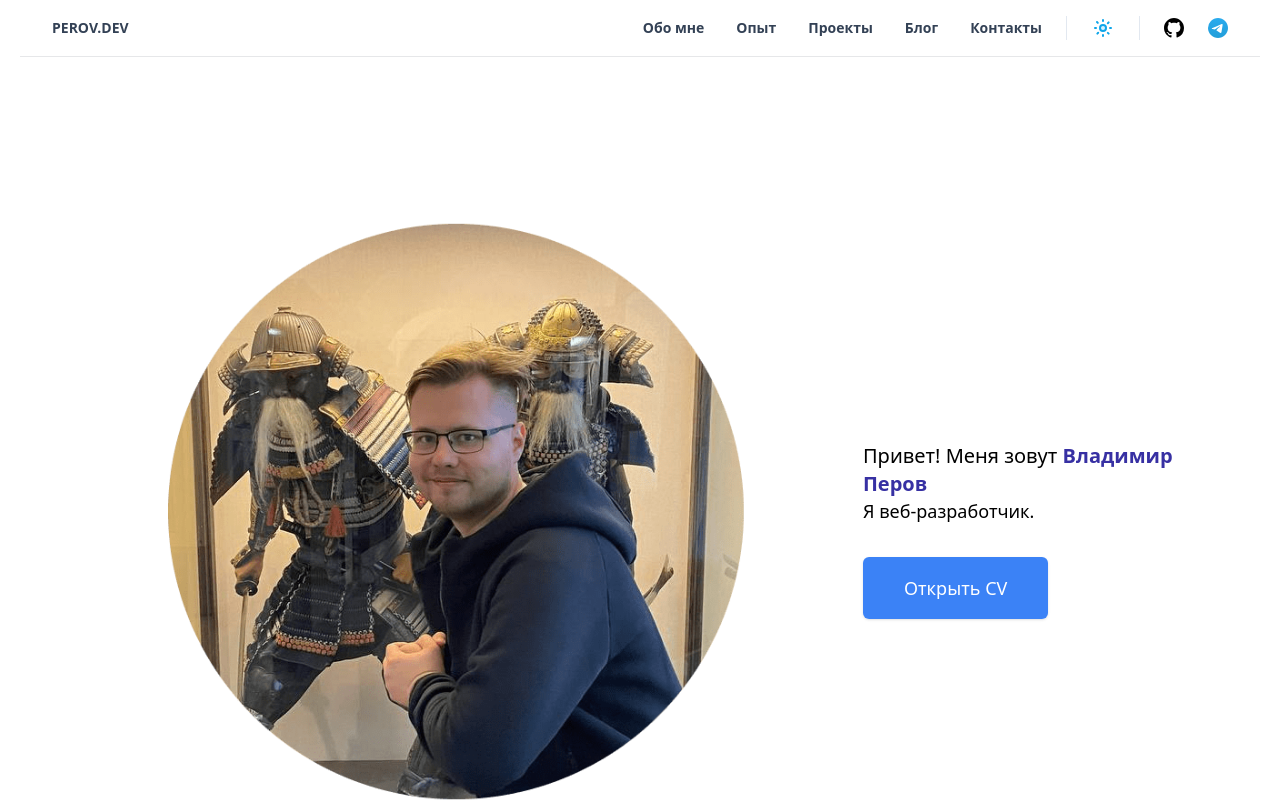
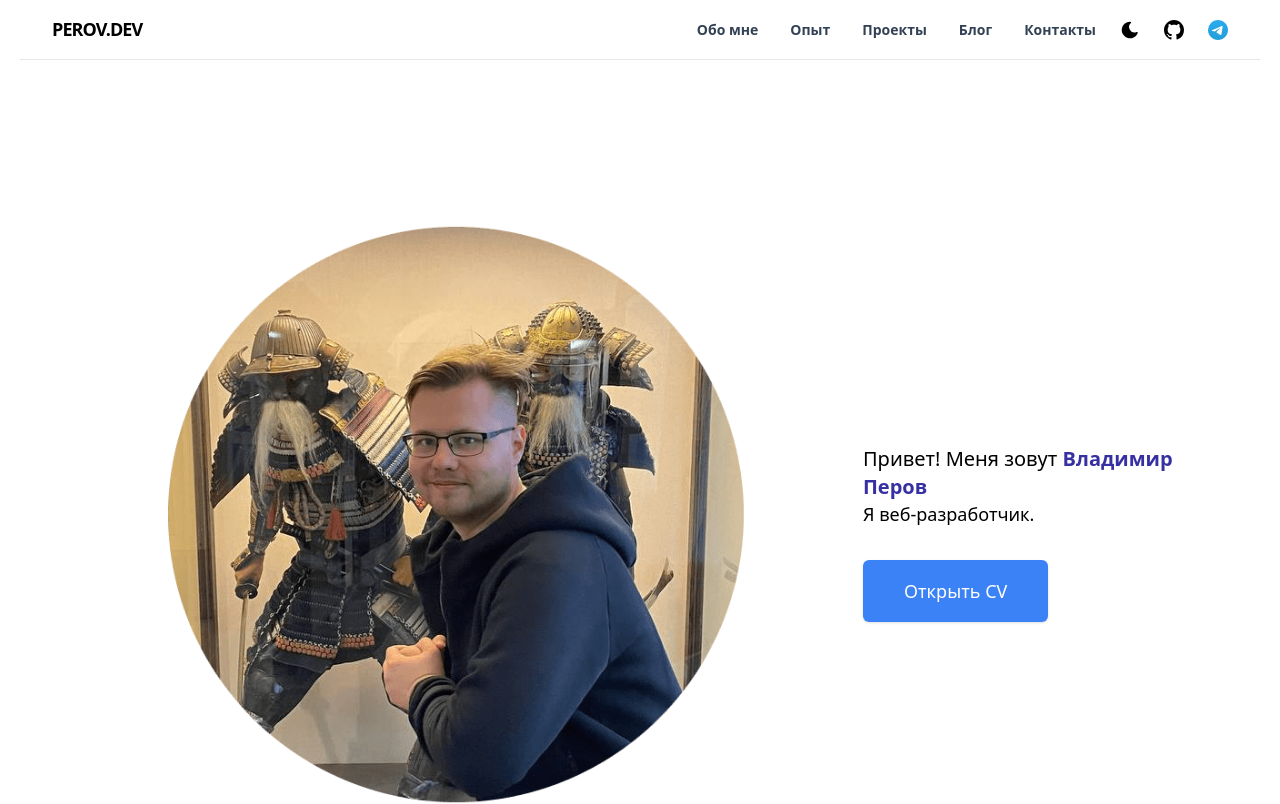
Before and after one commit to per0w/blog, a Next.js app: page / in a window 1280 px wide. Shown: the top 804 px of the page. Built offline with nearby package versions, Linux system fonts and the light colour scheme.

Commit message:
feat: added dark mode

```diff
--- a/package.json
+++ b/package.json
@@ -16,6 +16,7 @@
     "geist": "^1.3.1",
     "next": "14.2.16",
     "next-mdx-remote": "^5.0.0",
+    "next-themes": "^0.3.0",
     "nextjs-toploader": "^3.7.15",
     "react": "18.3.1",
     "react-dom": "18.3.1",
--- a/src/app/globals.css
+++ b/src/app/globals.css
@@ -1,6 +1,12 @@
 @tailwind base;
 @tailwind components;
 @tailwind utilities;
+
+@layer base {
+  body {
+    @apply dark:bg-gray-800 bg-white;
+  }
+}
 
 ::selection {
   background-color: #47a3f3;
@@ -55,7 +61,7 @@ html {
 
 .prose .anchor:after {
   @apply text-neutral-300 dark:text-neutral-700;
-  content: '#';
+  content: "#";
 }
 
 .prose *:hover > .anchor {
@@ -133,8 +139,8 @@ pre {
 }
 
 /* Remove Safari input shadow on mobile */
-input[type='text'],
-input[type='email'] {
+input[type="text"],
+input[type="email"] {
   -webkit-appearance: none;
   -moz-appearance: none;
   appearance: none;
--- a/src/app/layout.tsx
+++ b/src/app/layout.tsx
@@ -3,6 +3,7 @@ import NextTopLoader from "nextjs-toploader";
 import { GeistSans } from "geist/font/sans";
 import { GeistMono } from "geist/font/mono";
 
+import { Providers } from "@/components/providers/providers";
 import { Header } from "@/components/header/header";
 import { Footer } from "@/components/footer/footer";
 
@@ -12,7 +13,7 @@ import icon from "./favicon.ico";
 export const metadata: Metadata = {
   title: "perovdev",
   description: "Perovs personal site",
-  icons: [{ rel: 'icon', url: icon.src }],
+  icons: [{ rel: "icon", url: icon.src }],
 };
 
 const cx = (...classes: string[]) => classes.filter(Boolean).join(" ");
@@ -25,19 +26,18 @@ export default function RootLayout({
   return (
     <html
       lang="ru"
-      className={cx(
-        "text-black bg-white dark:text-white dark:bg-black",
-        GeistSans.variable,
-        GeistMono.variable
-      )}
+      suppressHydrationWarning={true}
+      className={cx(GeistSans.variable, GeistMono.variable)}
     >
       <body
-        className={`antialiased mx-auto max-w-screen-xl bg-white px-5 dark:text-white dark:bg-black xs:text-[16px] md:text-[18px]`}
+        className={`antialiased mx-auto max-w-screen-xl px-5 xs:text-[16px] md:text-[18px]`}
       >
-        <Header />
-        <NextTopLoader showSpinner={false} />
-        {children}
-        <Footer />
+        <Providers>
+          <Header />
+          <NextTopLoader showSpinner={false} />
+          {children}
+          <Footer />
+        </Providers>
       </body>
     </html>
   );
--- a/src/app/page.tsx
+++ b/src/app/page.tsx
@@ -7,7 +7,7 @@ import { Projects } from "@/components/projects/projects";
 
 export default function Home() {
   return (
-    <div className="bg-white">
+    <div>
       <div className="mx-auto max-w-7xl px-6 lg:px-8">
         <Hero />
 
--- a/src/components/experience/experience.tsx
+++ b/src/components/experience/experience.tsx
@@ -69,7 +69,7 @@ const DEFAULT_JOBS: ExperienceItemProps[] = [
 export const Experience = ({ jobs = DEFAULT_JOBS }: ExperienceProps) => {
   return (
     <Section id={SECTIONS_IDS.experience} title="Опыт:">
-      <div className="flex items-center justify-center bg-white px-6 md:px-60">
+      <div className="flex items-center justify-center px-6 md:px-60">
         <div className="space-y-6 border-l-2 border-dashed">
           {jobs.map((job) => {
             return <ExperienceItem key={job.title} {...job} />;
--- a/src/components/header/header.tsx
+++ b/src/components/header/header.tsx
@@ -1,14 +1,15 @@
 import { SECTIONS_IDS } from "@/constants/common";
 import Link from "next/link";
+import ThemeSwitcher from "../theme-switcher/theme-switcher";
 
 export const Header = () => {
   return (
-    <div className="sticky top-0 z-40 w-full backdrop-blur flex-none transition-colors duration-500 lg:z-50 lg:border-b lg:border-slate-900/10 dark:border-slate-50/[0.06] bg-white/95 supports-backdrop-blur:bg-white/60 dark:bg-transparent">
+    <div className="sticky top-0 z-40 w-full backdrop-blur flex-none lg:z-50 lg:border-b lg:border-slate-900/10 dark:border-slate-50/[0.06] bg-white/95 supports-backdrop-blur:bg-white/60 dark:bg-transparent">
       <div className="max-w-8xl mx-auto">
         <div className="py-4 border-b border-slate-900/10 lg:px-8 lg:border-0 dark:border-slate-300/10 mx-4 lg:mx-0">
           <div className="relative flex items-center">
             <Link
-              className="text-sm leading-6 font-semibold text-slate-700 dark:text-slate-200"
+              className="title font-semibold text-1xl tracking-tighter"
               href="/"
             >
               PEROV.DEV
@@ -58,64 +59,8 @@ export const Header = () => {
                   </li>
                 </ul>
               </nav>
-              <div className="flex items-center ">
-                <label
-                  className="sr-only"
-                  htmlFor="headlessui-listbox-button-:R2lkcr6:"
-                  id="headlessui-label-:R1lkcr6:"
-                  data-headlessui-state=""
-                >
-                  Theme
-                </label>
-                <button
-                  type="button"
-                  className="border-r border-l border-slate-200 ml-6 pl-6 dark:border-slate-800 pr-6 hidden lg:flex"
-                  id="headlessui-listbox-button-:R2lkcr6:"
-                  aria-haspopup="listbox"
-                  aria-expanded="false"
-                  data-headlessui-state=""
-                  aria-labelledby="headlessui-label-:R1lkcr6: headlessui-listbox-button-:R2lkcr6:"
-                >
-                  <span className="dark:hidden">
-                    <svg
-                      viewBox="0 0 24 24"
-                      fill="none"
-                      strokeWidth="2"
-                      strokeLinecap="round"
-                      strokeLinejoin="round"
-                      className="w-6 h-6"
-                    >
-                      <path
-                        d="M15 12a3 3 0 1 1-6 0 3 3 0 0 1 6 0Z"
-                        className="fill-sky-400/20 stroke-sky-500"
-                      ></path>
-                      <path
-                        d="M12 4v1M17.66 6.344l-.828.828M20.005 12.004h-1M17.66 17.664l-.828-.828M12 20.01V19M6.34 17.664l.835-.836M3.995 12.004h1.01M6 6l.835.836"
-                        className="stroke-sky-500"
-                      ></path>
-                    </svg>
-                  </span>
-                  <span className="hidden dark:inline">
-                    <svg viewBox="0 0 24 24" fill="none" className="w-6 h-6">
-                      <path
-                        fillRule="evenodd"
-                        clipRule="evenodd"
-                        d="M17.715 15.15A6.5 6.5 0 0 1 9 6.035C6.106 6.922 4 9.645 4 12.867c0 3.94 3.153 7.136 7.042 7.136 3.101 0 5.734-2.032 6.673-4.853Z"
-                        className="fill-sky-400/20"
-                      ></path>
-                      <path
-                        d="m17.715 15.15.95.316a1 1 0 0 0-1.445-1.185l.495.869ZM9 6.035l.846.534a1 1 0 0 0-1.14-1.49L9 6.035Zm8.221 8.246a5.47 5.47 0 0 1-2.72.718v2a7.47 7.47 0 0 0 3.71-.98l-.99-1.738Zm-2.72.718A5.5 5.5 0 0 1 9 9.5H7a7.5 7.5 0 0 0 7.5 7.5v-2ZM9 9.5c0-1.079.31-2.082.845-2.93L8.153 5.5A7.47 7.47 0 0 0 7 9.5h2Zm-4 3.368C5 10.089 6.815 7.75 9.292 6.99L8.706 5.08C5.397 6.094 3 9.201 3 12.867h2Zm6.042 6.136C7.718 19.003 5 16.268 5 12.867H3c0 4.48 3.588 8.136 8.042 8.136v-2Zm5.725-4.17c-.81 2.433-3.074 4.17-5.725 4.17v2c3.552 0 6.553-2.327 7.622-5.537l-1.897-.632Z"
-                        className="fill-sky-500"
-                      ></path>
-                      <path
-                        fillRule="evenodd"
-                        clipRule="evenodd"
-                        d="M17 3a1 1 0 0 1 1 1 2 2 0 0 0 2 2 1 1 0 1 1 0 2 2 2 0 0 0-2 2 1 1 0 1 1-2 0 2 2 0 0 0-2-2 1 1 0 1 1 0-2 2 2 0 0 0 2-2 1 1 0 0 1 1-1Z"
-                        className="fill-sky-500"
-                      ></path>
-                    </svg>
-                  </span>
-                </button>
+              <div className="flex items-center ml-6">
+                <ThemeSwitcher />
                 <a
                   href="https://github.com/per0w"
                   target="blank"
--- /dev/null
+++ b/src/components/providers/providers.tsx
@@ -0,0 +1,11 @@
+"use client";
+
+import { ThemeProvider } from "next-themes";
+
+export function Providers({ children }: { children: React.ReactNode }) {
+  return (
+    <ThemeProvider attribute="class" defaultTheme="system" enableSystem>
+      {children}
+    </ThemeProvider>
+  );
+}
--- /dev/null
+++ b/src/components/theme-switcher/theme-switcher.tsx
@@ -0,0 +1,33 @@
+"use client";
+
+import { useState, useEffect } from "react";
+import { useTheme } from "next-themes";
+
+import { DarkModeIcon, LightModeIcon } from "@/ui/icons";
+
+export default function ThemeSwitcher() {
+  const [mounted, setMounted] = useState(false);
+  const { setTheme, resolvedTheme } = useTheme();
+
+  useEffect(() => {
+    setMounted(true);
+  }, []);
+
+  if (!mounted) {
+    return null;
+  }
+
+  return (
+    <div
+      className={`cursor-pointer theme ${
+        resolvedTheme === "light" ? "light-theme" : "dark-theme"
+      }`}
+    >
+      {resolvedTheme === "light" ? (
+        <DarkModeIcon onClick={() => setTheme("dark")} />
+      ) : (
+        <LightModeIcon onClick={() => setTheme("light")} />
+      )}
+    </div>
+  );
+}
--- a/src/ui/icons/index.tsx
+++ b/src/ui/icons/index.tsx
@@ -24,6 +24,7 @@ import Tailwind from "./Tailwind.svg";
 import TypeScript from "./TypeScript.svg";
 import Vite from "./Vite.svg";
 import Webpack from "./Webpack.svg";
+import { SVGProps } from "react";
 
 export const AnsibleIcon = () => (
   <Image src={Ansible} alt="Ansible" width={32} height={32} />
@@ -120,3 +121,80 @@ export const ViteIcon = () => (
 export const WebpackIcon = () => (
   <Image src={Webpack} alt="Webpack" width={32} height={32} />
 );
+
+export function DarkModeIcon(props: SVGProps<SVGSVGElement>) {
+  return (
+    <svg
+      xmlns="http://www.w3.org/2000/svg"
+      className="w-5 h-5"
+      viewBox="0 0 24 24"
+      strokeWidth="1.5"
+      stroke="currentColor"
+      fill="currentColor"
+      strokeLinecap="round"
+      strokeLinejoin="round"
+      {...props}
+    >
+      <path stroke="none" d="M0 0h24v24H0z" fill="none" />
+      <path
+        d="M12 1.992a10 10 0 1 0 9.236 13.838c.341 -.82 -.476 -1.644 -1.298 -1.31a6.5 6.5 0 0 1 -6.864 -10.787l.077 -.08c.551 -.63 .113 -1.653 -.758 -1.653h-.266l-.068 -.006l-.06 -.002z"
+        strokeWidth="0"
+        fill="currentColor"
+      />
+    </svg>
+  );
+}
+
+export function LightModeIcon(props: SVGProps<SVGSVGElement>) {
+  return (
+    <svg
+      xmlns="http://www.w3.org/2000/svg"
+      className="w-5 h-5"
+      viewBox="0 0 24 24"
+      strokeWidth="1.5"
+      stroke="currentColor"
+      fill="currentColor"
+      strokeLinecap="round"
+      strokeLinejoin="round"
+      {...props}
+    >
+      <path stroke="none" d="M0 0h24v24H0z" fill="none" />
+      <path
+        d="M12 19a1 1 0 0 1 .993 .883l.007 .117v1a1 1 0 0 1 -1.993 .117l-.007 -.117v-1a1 1 0 0 1 1 -1z"
+        strokeWidth="0"
+      />
+      <path
+        d="M18.313 16.91l.094 .083l.7 .7a1 1 0 0 1 -1.32 1.497l-.094 -.083l-.7 -.7a1 1  0 1 1.218 -1.567l.102 .07z"
+        strokeWidth="0"
+      />
+      <path
+        d="M7.007 16.993a1 1 0 0 1 .083 1.32l-.083 .094l-.7 .7a1 1 0 0 1 -1.497 -1.32l.083 -.094l.7 -.7a1 1 0 0 1 1.414 0z"
+        strokeWidth="0"
+      />
+      <path
+        d="M4 11a1 1 0 0 1 .117 1.993l-.117 .007h-1a1 1 0 0 1 -.117 -1.993l.117 -.007h1z"
+        strokeWidth="0"
+      />
+      <path
+        d="M21 11a1 1 0 0 1 .117 1.993l-.117 .007h-1a1 1 0 0 1 -.117 -1.993l.117 -.007h1z"
+        strokeWidth="0"
+      />
+      <path
+        d="M6.213 4.81l.094 .083l.7 .7a1 1 0 0 1 -1.32 1.497l-.094 -.083l-.7 -.7a1 1 0 0 1 1.217 -1.567l.102 .07z"
+        strokeWidth="0"
+      />
+      <path
+        d="M19.107 4.893a1 1 0 0 1 .083 1.32l-.083 .094l-.7 .7a1 1 0 0 1 -1.497 -1.32l.083 -.094l.7 -.7a1 1 0 0 1 1.414 0z"
+        strokeWidth="0"
+      />
+      <path
+        d="M12 2a1 1 0 0 1 .993 .883l.007 .117v1a1 1 0 0 1 -1.993 .117l-.007 -.117v-1a1 1 0 0 1 1 -1z"
+        strokeWidth="0"
+      />
+      <path
+        d="M12 7a5 5 0 1 1 -4.995 5.217l-.005 -.217l.005 -.217a5 5 0 0 1 4.995 -4.783z"
+        strokeWidth="0"
+      />
+    </svg>
+  );
+}
--- a/tailwind.config.ts
+++ b/tailwind.config.ts
@@ -8,7 +8,7 @@ const config: Config = {
     "./src/ui/**/*.{js,ts,jsx,tsx,mdx}",
     "./src/app/**/*.{js,ts,jsx,tsx,mdx}",
   ],
-  darkMode: "class",
+  darkMode: 'class',
   theme: {
     extend: {
       colors: {
```
Also changed, not shown: src/components/contact-us/contact-us.tsx (+9 -9 lines), 1 other file (tests, documents, lock files or other folders).
